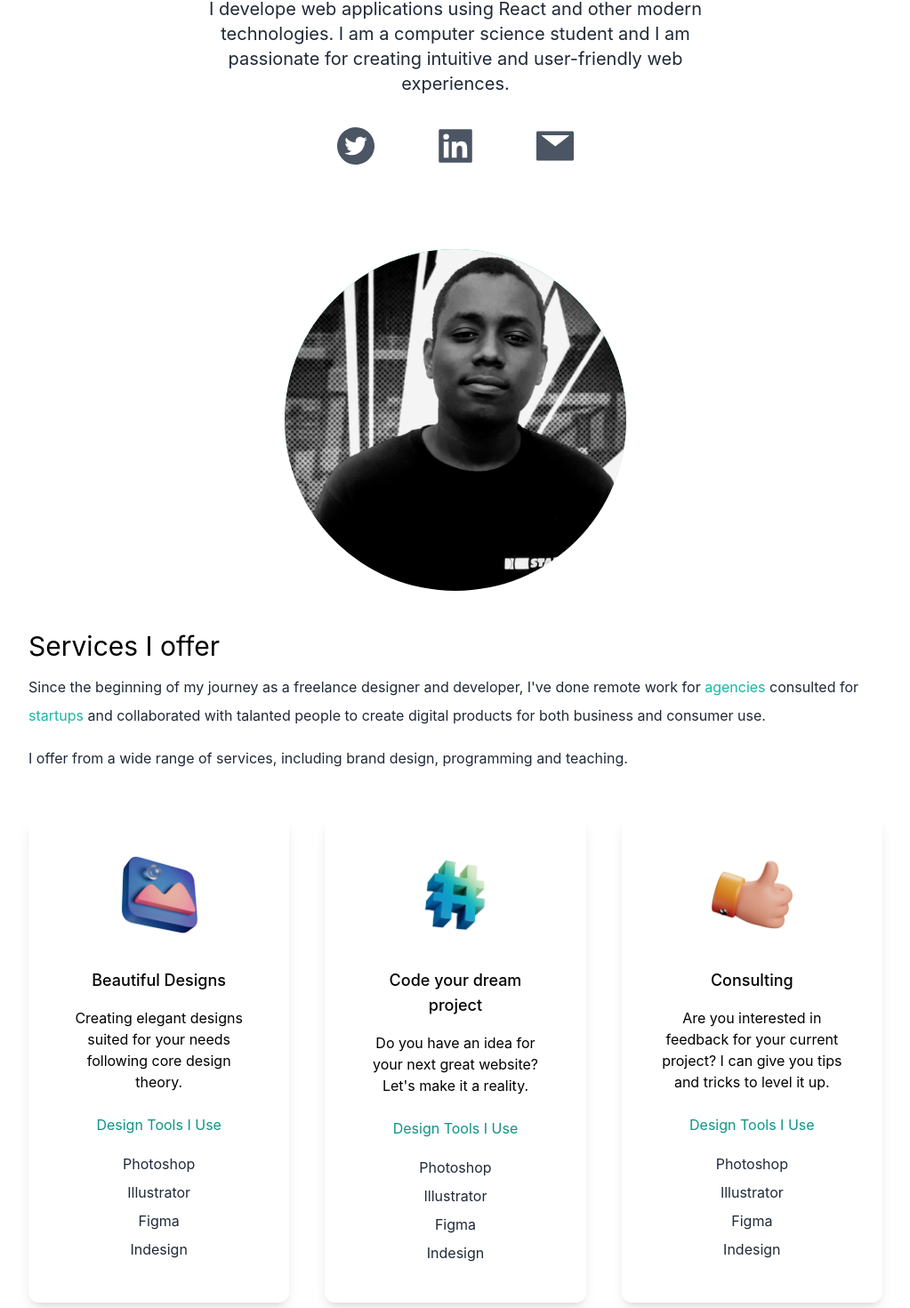
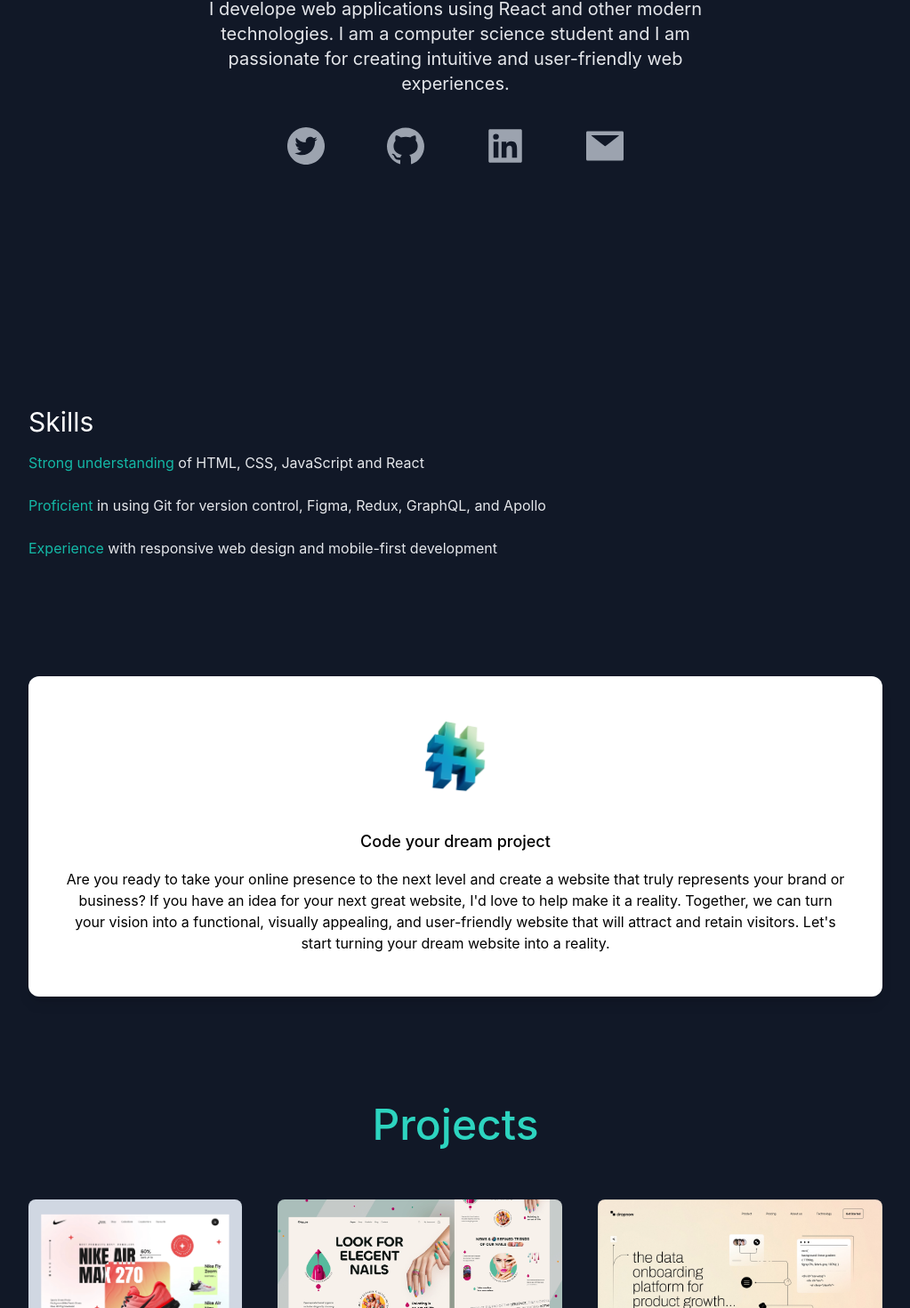
Before and after one commit to Abdulkareem1094/Portofolio, a Next.js app: page / in a window 1280 px wide. Shown: the part 348-1818 px from the top of the page at 89% size, without its empty margins (128-1151 px from the left). Built offline with nearby package versions, Linux system fonts and the light colour scheme.

Commit message:
did a few tweeks

```diff
--- a/pages/index.jsx
+++ b/pages/index.jsx
@@ -4,13 +4,11 @@ import {
   AiFillTwitterCircle,
   AiFillLinkedin,
   AiFillMail,
+  AiFillGithub,
 } from 'react-icons/ai'
 import { useState } from 'react';
 import Image from 'next/image';
-import avatar from '../public/avatar.jpg';
 import code from "../public/code.png";
-import design from "../public/design.png";
-import consulting from "../public/consulting.png";
 import web1 from "../public/web1.png";
 import web2 from "../public/web2.png";
 import web3 from "../public/web3.png";
@@ -20,7 +18,7 @@ import web6 from "../public/web6.png";
 
 export default function Home() {
 
-  const [darkMode, setDarkMode] = useState(false)
+  const [darkMode, setDarkMode] = useState(true)
 
   return (
     <div className={ darkMode ? 'dark' : ''} >
@@ -63,82 +61,52 @@ export default function Home() {
             I develope web applications using React and other modern technologies. I am a computer science student and I am passionate for creating intuitive and user-friendly web experiences.
             </p>
             <div className="text-5xl flex justify-center gap-16 py-3 text-gray-600 dark:text-gray-400">
-              <AiFillTwitterCircle />
-              <AiFillLinkedin />
-              <AiFillMail />
-            </div>
-            <div className="mx-auto bg-gradient-to-b from-teal-500 rounded-full w-80 h-80 relative overflow-hidden mt-20 md:h-96 md:w-96">
-              <Image src={avatar} layout="fill" objectFit="cover" />
+              <AiFillTwitterCircle className=' cursor-pointer '/>
+              <AiFillGithub className=' cursor-pointer '/>
+              <AiFillLinkedin className=' cursor-pointer '/>
+              <AiFillMail className=' cursor-pointer '/>
             </div>
           </div>
         </section>
+
         <section>
           <div>
-            <h3 className="text-3xl py-1 dark:text-white ">Services I offer</h3>
+            <h3 className="text-3xl py-1 dark:text-white ">Skills</h3>
             <p className="text-md py-2 leading-8 text-gray-800 dark:text-gray-200">
-              Since the beginning of my journey as a freelance designer and
-              developer, I've done remote work for
-              <span className="text-teal-500"> agencies </span>
-              consulted for <span className="text-teal-500">startups </span>
-              and collaborated with talanted people to create digital products
-              for both business and consumer use.
+              <span className="text-teal-500"> Strong understanding </span>
+              of HTML, CSS, JavaScript and React
             </p>
             <p className="text-md py-2 leading-8 text-gray-800 dark:text-gray-200">
-              I offer from a wide range of services, including brand design,
-              programming and teaching.
+              <span className="text-teal-500"> Proficient </span>
+              in using Git for version control, Figma, Redux, GraphQL, and Apollo
+            </p>
+            <p className="text-md py-2 leading-8 text-gray-800 dark:text-gray-200">
+              <span className="text-teal-500"> Experience </span>
+              with responsive web design and mobile-first development
             </p>
           </div>
-          <div className="lg:flex gap-10">
-            <div className="text-center shadow-lg p-10 rounded-xl my-10  dark:bg-white flex-1">
-              <Image className='mx-auto' src={design} width={100} height={100} />
-              <h3 className="text-lg font-medium pt-8 pb-2  ">
-                Beautiful Designs
-              </h3>
-              <p className="py-2">
-                Creating elegant designs suited for your needs following core
-                design theory.
-              </p>
-              <h4 className="py-4 text-teal-600">Design Tools I Use</h4>
-              <p className="text-gray-800 py-1">Photoshop</p>
-              <p className="text-gray-800 py-1">Illustrator</p>
-              <p className="text-gray-800 py-1">Figma</p>
-              <p className="text-gray-800 py-1">Indesign</p>
-            </div>
+          <div className="pt-20">
             <div className="text-center shadow-lg p-10 rounded-xl my-10 dark:bg-white flex-1">
               <Image className='mx-auto' src={code} width={100} height={100} />
               <h3 className="text-lg font-medium pt-8 pb-2 ">
                 Code your dream project
               </h3>
               <p className="py-2">
-                Do you have an idea for your next great website? Let's make it a
-                reality.
+              Are you ready to take your online presence to the next level and create a website that truly represents your brand or business?
+              If you have an idea for your next great website, I'd love to help make it a reality. Together, we can turn your vision into a functional,
+              visually appealing, and user-friendly website that will attract and retain visitors. Let's start turning your dream website into a reality.
               </p>
-              <h4 className="py-4 text-teal-600">Design Tools I Use</h4>
-              <p className="text-gray-800 py-1">Photoshop</p>
-              <p className="text-gray-800 py-1">Illustrator</p>
-              <p className="text-gray-800 py-1">Figma</p>
-              <p className="text-gray-800 py-1">Indesign</p>
-            </div>
-            <div className="text-center shadow-lg p-10 rounded-xl my-10 dark:bg-white flex-1">
-              <Image className='mx-auto' src={consulting} width={100} height={100} />
-              <h3 className="text-lg font-medium pt-8 pb-2 ">Consulting</h3>
-              <p className="py-2">
-                Are you interested in feedback for your current project? I can
-                give you tips and tricks to level it up.
-              </p>
-              <h4 className="py-4 text-teal-600">Design Tools I Use</h4>
-              <p className="text-gray-800 py-1">Photoshop</p>
-              <p className="text-gray-800 py-1">Illustrator</p>
-              <p className="text-gray-800 py-1">Figma</p>
-              <p className="text-gray-800 py-1">Indesign</p>
             </div>
           </div>
         </section>
 
         <section>
+          <h3 className="text-5xl py-5 pt-20 text-center text-teal-600 font-medium dark:text-teal-400 ">
+              Projects
+          </h3>
           <div className='flex flex-col gap-10 py-10 lg:flex-row lg:flex-wrap'>
-            <div className='basis-1/3 flex-1'>
-              <Image src={web1} className='rounded-lg object-cover' width={'100%'} height={'100%'}  />
+            <div className='basis-1/4 flex-1'>
+              <Image src={web1} className='hover:bg-teal-800 bg-opacity-5 rounded-lg object-cover' width={'100%'} height={'100%'}  />
             </div>
             <div className='basis-1/3 flex-1'>
               <Image src={web2} className='rounded-lg object-cover' width={'100%'} height={'100%'}  />
```
